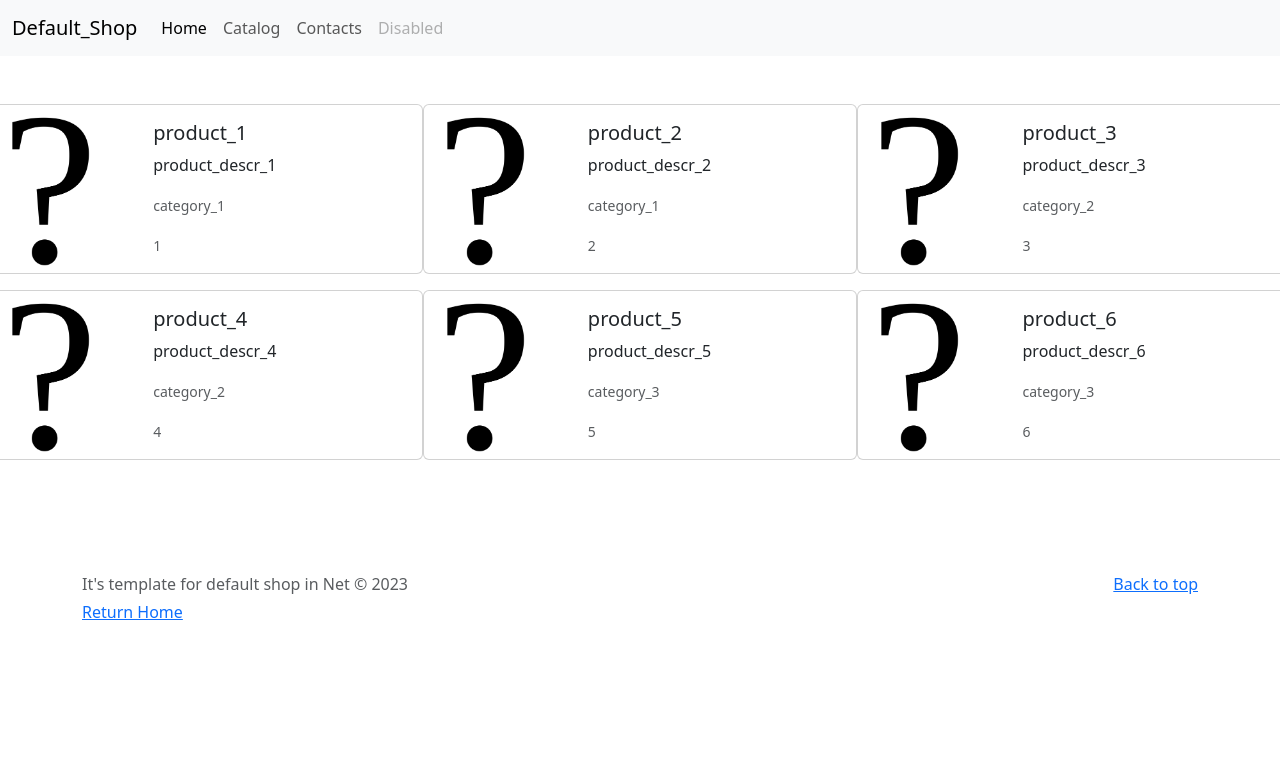
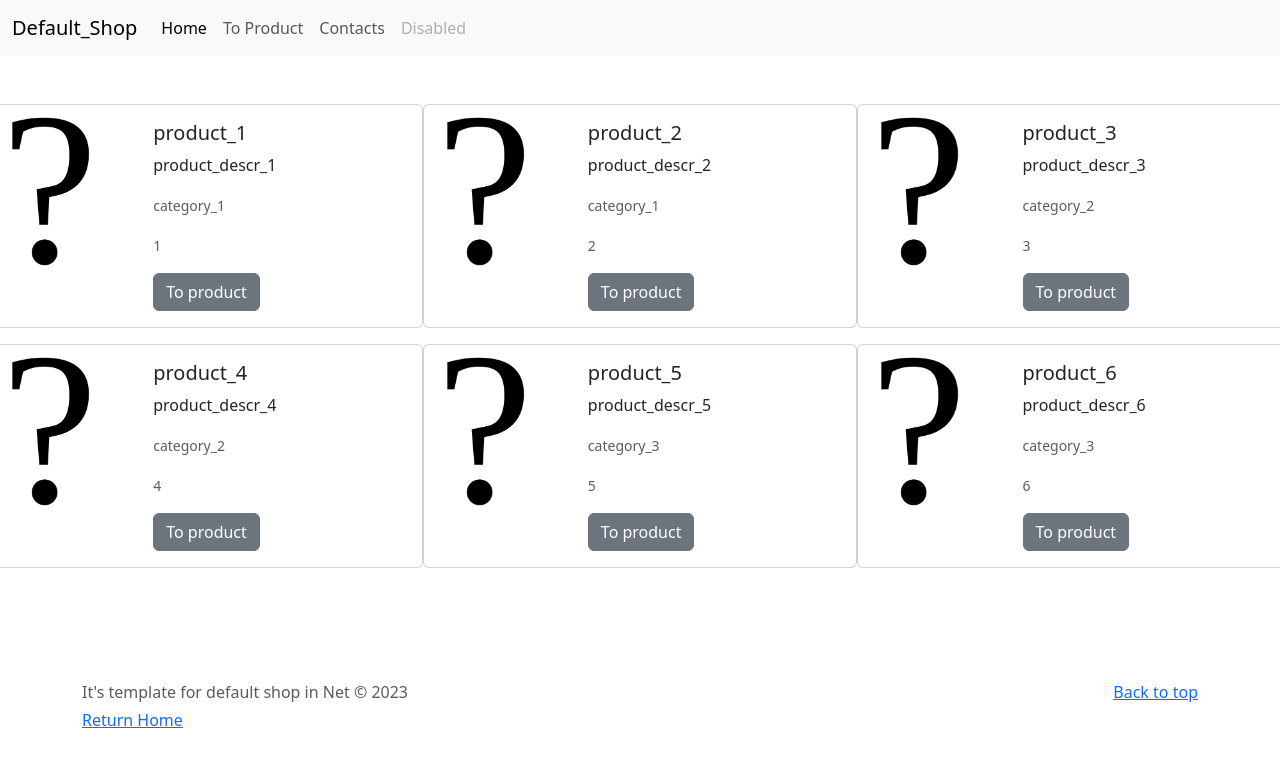
Before and after one commit to GlebOhlopkov/electro_shop, a Django app: page / in a window 1280 px wide. Shown: the top 767 px of the page. Run offline with Django 4.2, Linux system fonts and the light colour scheme; data comes from the database, SQL or seed files in the repository; some libraries are stand-ins or nearby versions.

Commit message:
create tags correct html-code

```diff
--- a/catalog/templates/catalog/base.html
+++ b/catalog/templates/catalog/base.html
@@ -5,7 +5,7 @@
 <head>
     <meta charset="utf-8">
     <meta name="viewport" content="width=device-width, initial-scale=1">
-    <title>Default_Shop</title>
+    <title>{{ title }}</title>
     <link href="{% static 'css/bootstrap.min.css' %}" rel="stylesheet">
 </head>
 
--- a/catalog/templates/catalog/home.html
+++ b/catalog/templates/catalog/home.html
@@ -15,6 +15,8 @@
                     <p class="card-text">{{product.product_description}}</p>
                     <p class="card-text"><small class="text-body-secondary">{{product.product_category}}</small></p>
                     <p class="card-text"><small class="text-body-secondary">{{product.product_price}}</small></p>
+                    <a href="product/" class="btn btn-secondary" tabindex="-1" role="button" aria-disabled="true">To
+                        product</a>
                 </div>
             </div>
         </div>
--- a/catalog/templates/catalog/includes/inc_nav_bar.html
+++ b/catalog/templates/catalog/includes/inc_nav_bar.html
@@ -8,13 +8,13 @@
         <div class="collapse navbar-collapse" id="navbarNav">
             <ul class="navbar-nav">
                 <li class="nav-item">
-                    <a class="nav-link active" aria-current="page" href="/">Home</a>
+                    <a class="nav-link active" aria-current="page" href="{% url 'catalog:home' %}">Home</a>
                 </li>
                 <li class="nav-item">
-                    <a class="nav-link" href="#">Catalog</a>
+                    <a class="nav-link" href="{% url 'catalog:product' %}">To Product</a>
                 </li>
                 <li class="nav-item">
-                    <a class="nav-link" href="/contacts/">Contacts</a>
+                    <a class="nav-link" href="{% url 'catalog:contacts' %}">Contacts</a>
                 </li>
                 <li class="nav-item">
                     <a class="nav-link disabled" aria-disabled="true">Disabled</a>
--- a/catalog/urls.py
+++ b/catalog/urls.py
@@ -1,8 +1,9 @@
 from django.urls import path
-from catalog.views import home, contacts
+from catalog.views import home, contacts, product
 
 app_name = 'catalog'
 urlpatterns = [
     path('', home, name='home'),
+    path('product/', product, name='product'),
     path('contacts/', contacts, name='contacts'),
 ]
--- a/catalog/views.py
+++ b/catalog/views.py
@@ -4,11 +4,21 @@ from catalog.models import Product
 
 
 def home(request):
+    product_list = Product.objects.all()[:6]
+    context = {
+        'product_list': product_list,
+        'title': 'Shop_Name',
+    }
+    return render(request, 'catalog/home.html', context)
+
+
+def product(request):
     product_list = Product.objects.all()
     context = {
-        'product_list': product_list
+        'product_list': product_list,
+        'title': 'Product',
     }
-    return render(request, 'catalog/home.html', context)
+    return render(request, 'catalog/product.html', context)
 
 
 def contacts(request):
@@ -16,4 +26,7 @@ def contacts(request):
         name = request.POST.get('email')
         user_message = request.POST.get('message')
         print(f'{name}: {user_message}')
-    return render(request, 'catalog/contacts.html')
+    context = {
+        'title': 'Contacts',
+    }
+    return render(request, 'catalog/contacts.html', context)
```
Also changed, not shown: catalog/templates/catalog/product.html (+9 -54 lines), catalog/templatetags/my_tags.py (added, +10 -0 lines).
